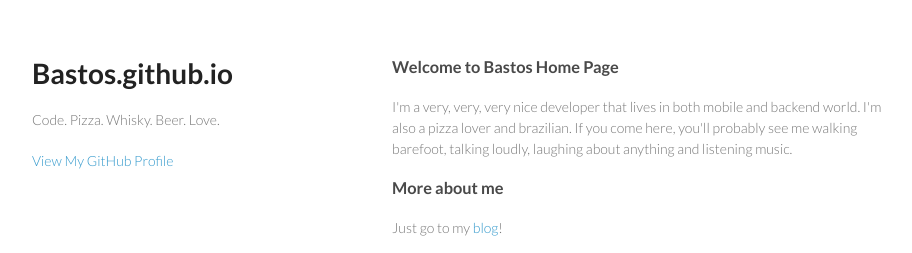
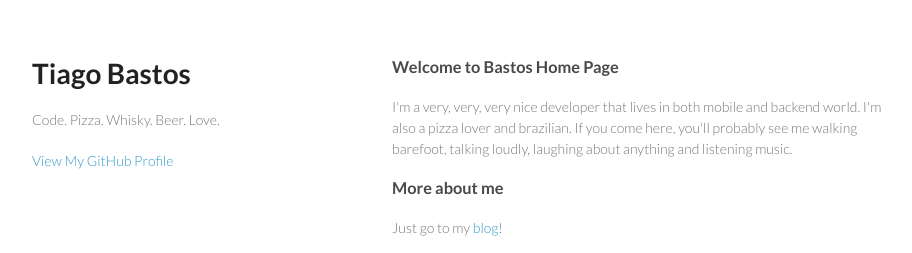
Before and after one commit to bastos/bastos.github.io, a Jekyll site: the page index.html, which Jekyll copies as it is, in a window 1280 px wide. Shown: the top 253 px of the page, without its empty margins (178-1090 px from the left). Built offline with Jekyll 4.4.1, drawn with Linux system fonts in a browser that asks for light colours; Markdown is read by kramdown in place of the engine named in the settings.

Commit message:
Change name

```diff
--- a/index.html
+++ b/index.html
@@ -15,7 +15,7 @@
   <body>
     <div class="wrapper">
       <header>
-        <h1>Bastos.github.io</h1>
+        <h1>Tiago Bastos</h1>
         <p>Code. Pizza. Whisky. Beer. Love.</p>
 
 
```
